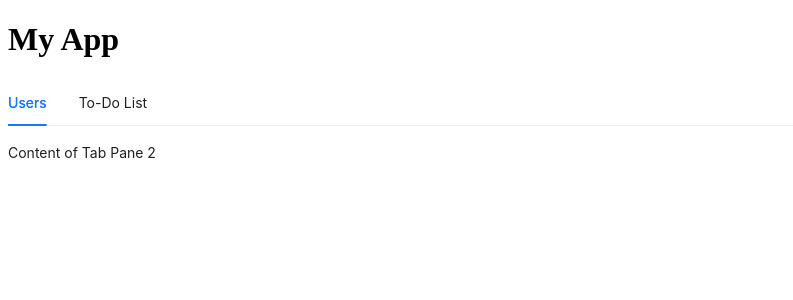
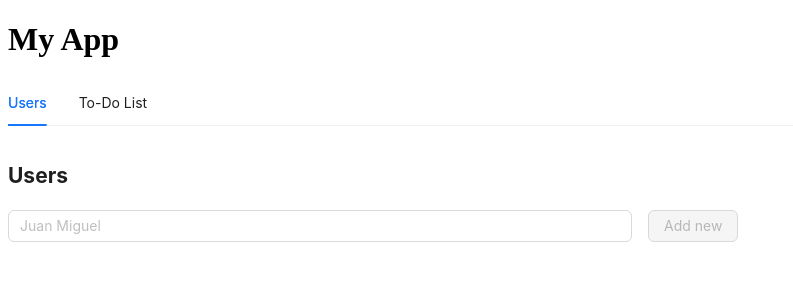
Before and after one commit to juanmiguel431/react-mobx-todo-list, a React (Create React App) app: page / in a window 1280 px wide. Shown: the top 300 px of the page, without its empty margins (0-793 px from the left). Built offline with nearby package versions, Linux system fonts and the light colour scheme.

Commit message:
Add users feature added.

```diff
--- a/src/components/app.tsx
+++ b/src/components/app.tsx
@@ -1,5 +1,7 @@
 import React from 'react';
 import { Tabs, TabsProps } from 'antd';
+import Users from './users';
+import Todos from './todos';
 
 // We should have 2 views in our application
 // We should be able to move between the 2 views
@@ -21,12 +23,12 @@ function App() {
     {
       key: '1',
       label: `Users`,
-      children: `Content of Tab Pane 2`,
+      children: <Users/>,
     },
     {
       key: '2',
       label: `To-Do List`,
-      children: `Content of Tab Pane 1`,
+      children: <Todos/>,
     },
   ];
 
--- /dev/null
+++ b/src/components/index.ts
@@ -0,0 +1,2 @@
+export * from './todos';
+export * from './users';
--- /dev/null
+++ b/src/components/todos.tsx
@@ -0,0 +1,9 @@
+import React from 'react';
+
+export const Todos: React.FC = () => {
+  return (
+    <h2>Todos</h2>
+  );
+}
+
+export default Todos;
--- /dev/null
+++ b/src/components/users.tsx
@@ -0,0 +1,46 @@
+import React, { useCallback, useContext, useState } from 'react';
+import { StoreContext } from '../stores';
+import { observer } from 'mobx-react-lite';
+import { Button, Input, Col, Row } from 'antd';
+
+export const Users: React.FC = observer(function Users() {
+  const [input, setInput] = useState('');
+
+  const { userStore } = useContext(StoreContext);
+
+  const onAddNew = useCallback(() => {
+    if (!input) return;
+    userStore.add(input);
+    setInput('');
+  }, [userStore, input]);
+
+  return (
+    <div className="users">
+      <h2>Users</h2>
+      <Row gutter={16}>
+        <Col span={12}>
+          <Input
+            placeholder="Juan Miguel"
+            value={input}
+            onChange={e => setInput(e.target.value)}
+            onPressEnter={onAddNew}
+          />
+        </Col>
+        <Col span={12}>
+          <Button
+            disabled={!input}
+            type="primary"
+            onClick={onAddNew}
+          >
+            Add new
+          </Button>
+        </Col>
+      </Row>
+      <ul>
+        {userStore.items.map(u => <li key={u.id}>{u.name}</li>)}
+      </ul>
+    </div>
+  );
+});
+
+export default Users;
```
